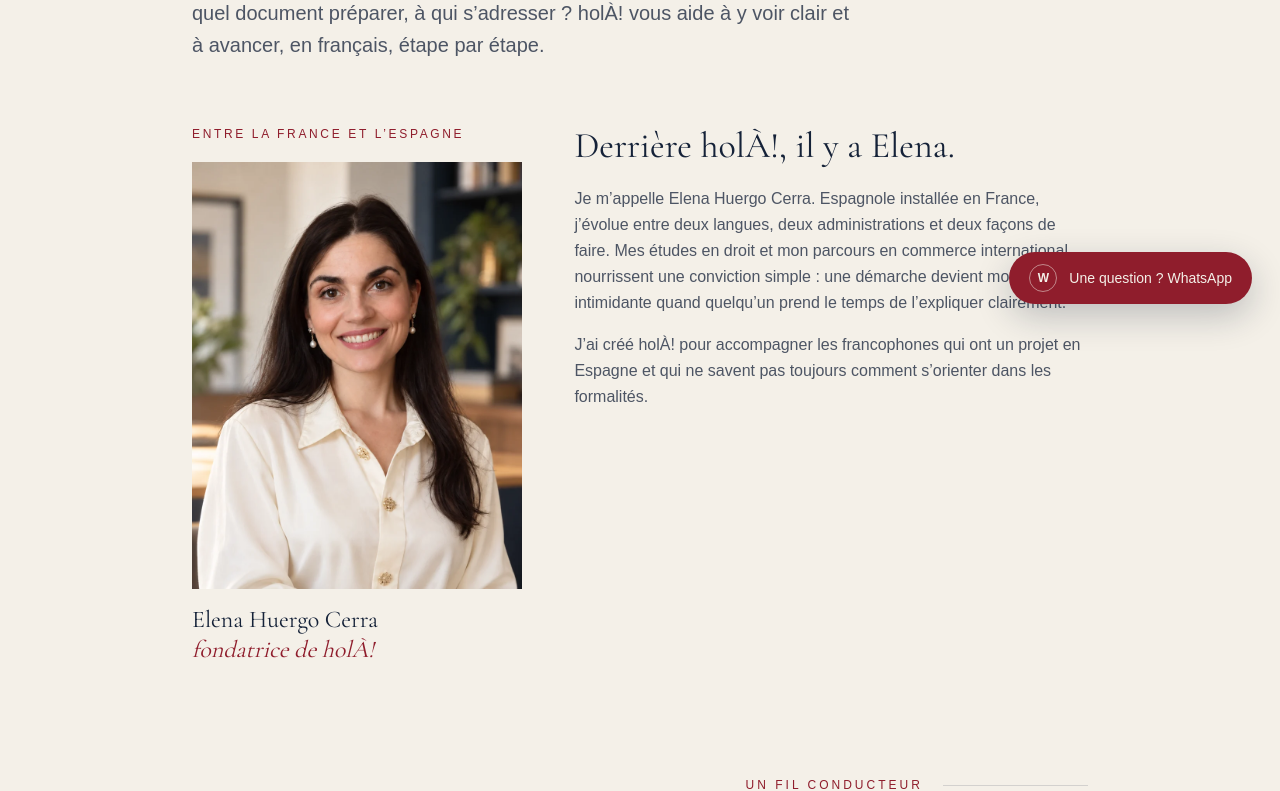
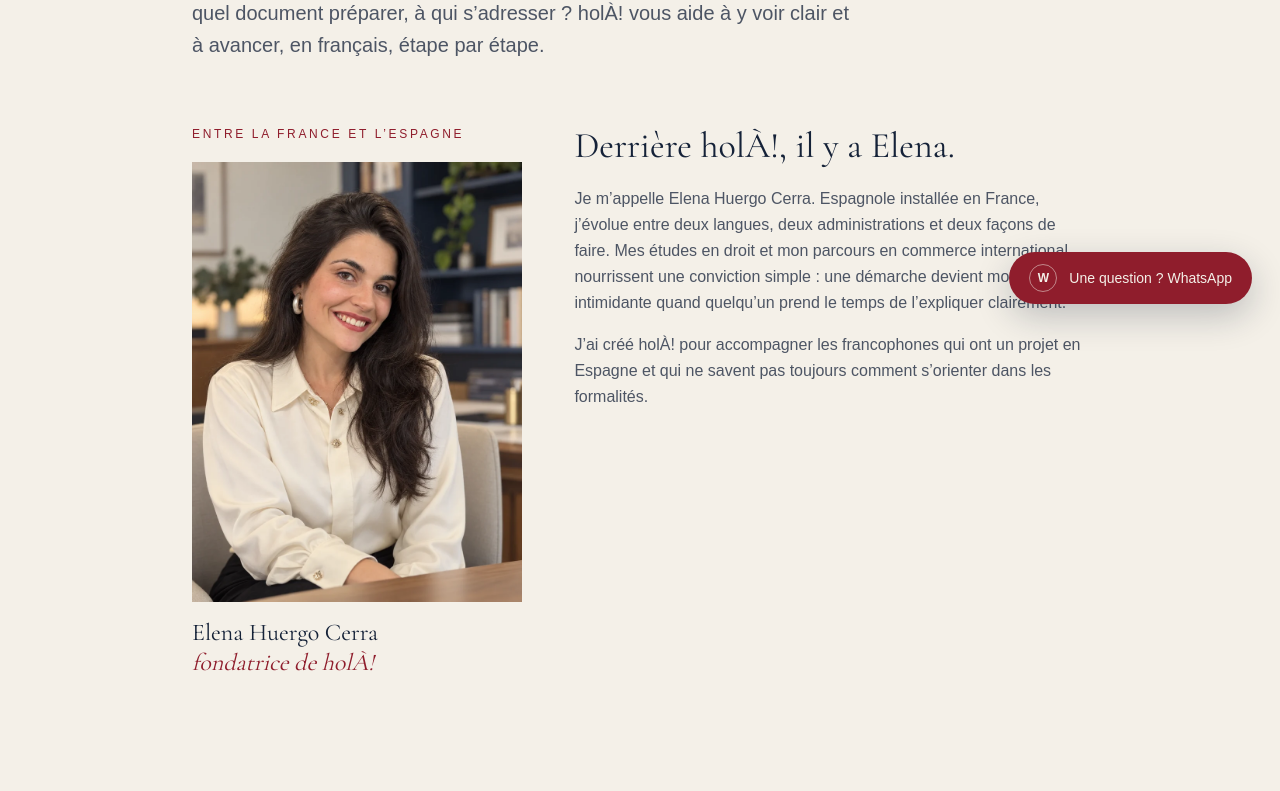
Before and after one commit to elehcf/hola, a Next.js app: page /a-propos in a window 1280 px wide. Shown: the part 468-1259 px from the top of the page. Built offline with nearby package versions, Linux system fonts and the light colour scheme.

Commit message:
Replace About portrait with approved professional photo

```diff
--- a/app/a-propos/page.tsx
+++ b/app/a-propos/page.tsx
@@ -42,10 +42,10 @@ export default function APropos() {
               </p>
               <figure className="mt-5">
                 <Image
-                  src="/elena-huergo-cerra-portrait-sourire.webp"
+                  src="/elena-huergo-cerra-portrait-professionnel.webp"
                   alt="Portrait d’Elena Huergo Cerra, fondatrice de holÀ!, dans un bureau"
                   width={850}
-                  height={1101}
+                  height={1133}
                   sizes="(min-width: 768px) 330px, 88vw"
                   className="h-auto w-full"
                 />
```
Also changed, not shown: public/elena-huergo-cerra-portrait-professionnel.webp (added).
